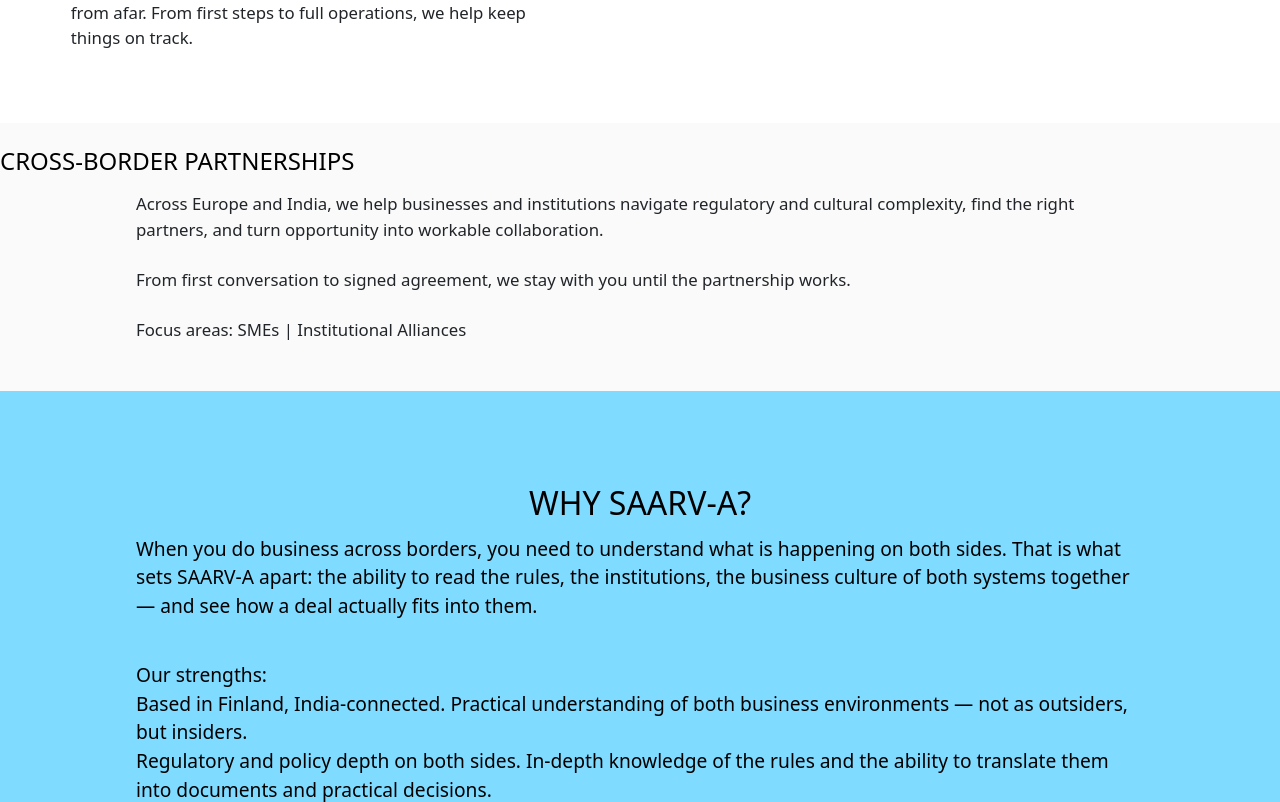
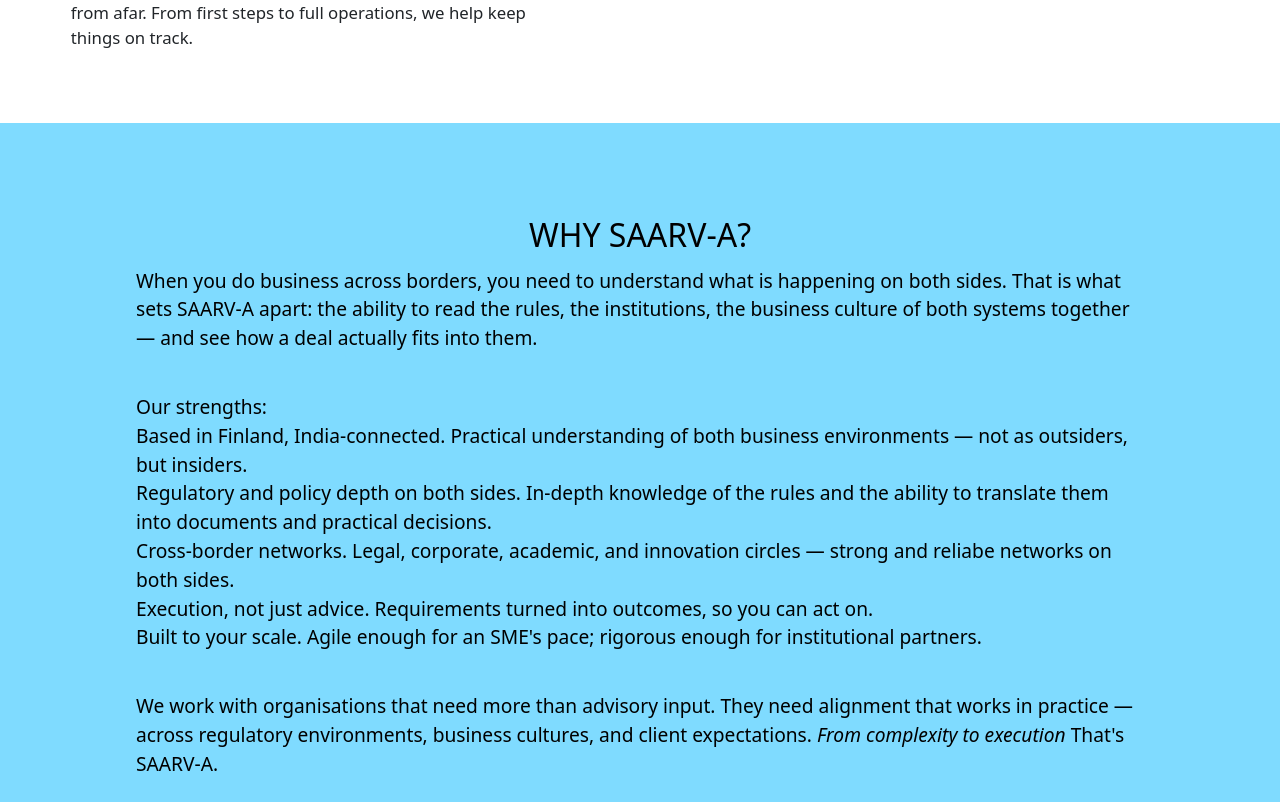
Before and after one commit to SaarvWeb/saarvweb.github.io, a plain HTML site: page index.html in a window 1280 px wide. Shown: the part 2600-3402 px from the top of the page. Drawn offline with nearby package versions, Linux system fonts and the light colour scheme.

Commit message:
Remove CROSS-BORDER PARTNERSHIPS section
Removed the CROSS-BORDER PARTNERSHIPS section from the index.html file.

```diff
--- a/index.html
+++ b/index.html
@@ -136,18 +136,7 @@
         </div>
 </div>
 
-    <div class="row"> <div class="col-12 text-start py-4">  <h3 class="fs-4 text-body-emphasis">CROSS-BORDER PARTNERSHIPS</h3>
-         <p class="lead mx-auto p-2" style="width: 80%; font-size: 1.05rem;">
-           Across Europe and India, we help businesses and institutions navigate regulatory
-           and cultural complexity, find the right partners, and turn opportunity into workable collaboration.
-           <br><br>
-           <strong>From first conversation to signed agreement, we stay with you until the partnership works.</strong>
-           <br><br>
-           <strong>Focus areas:</strong> SMEs | Institutional Alliances
-         </p>
-       </div>
-     </div>
-</div>
+   </div>
 
       <!-- ---------- Why Saarv section ---------- -->
 
```
